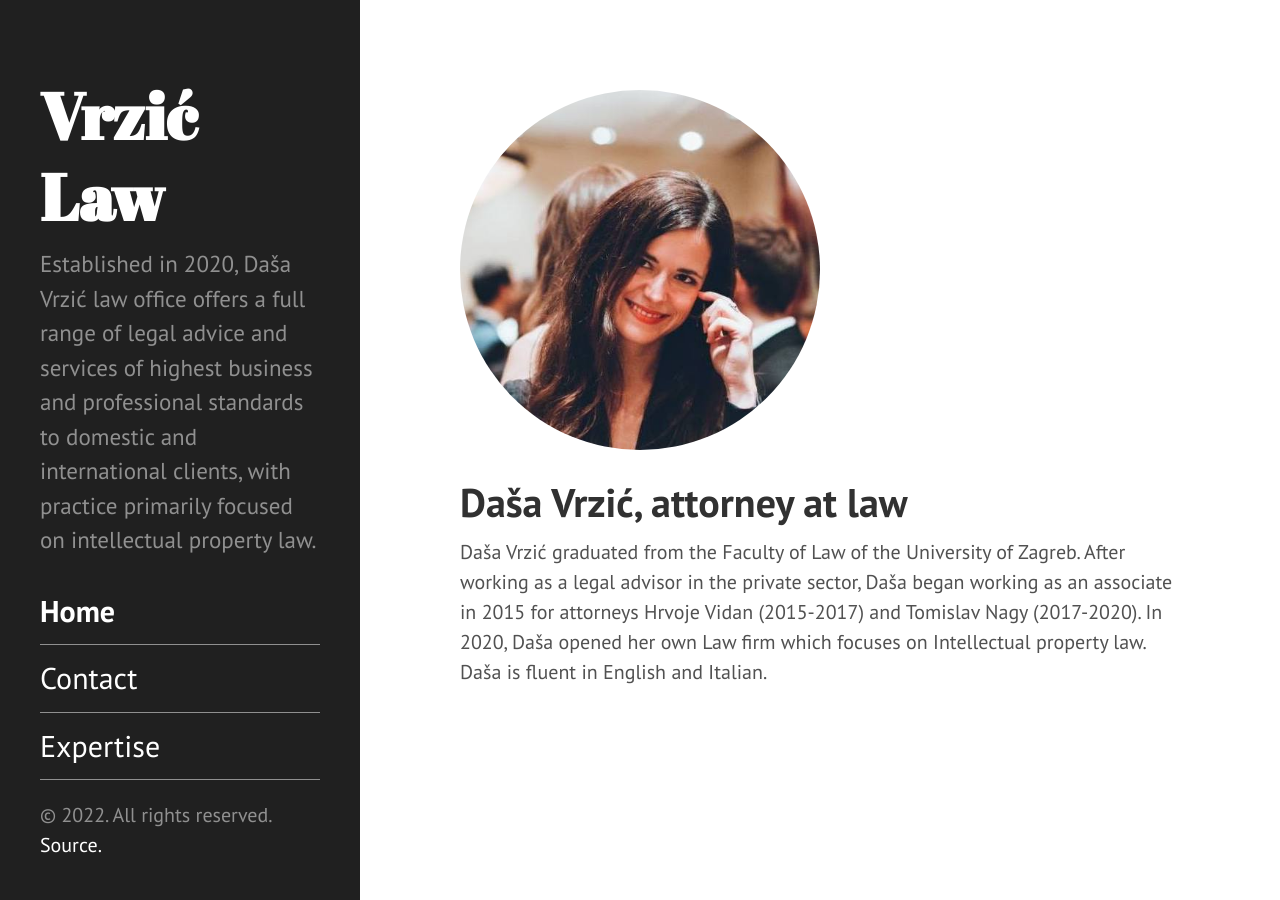
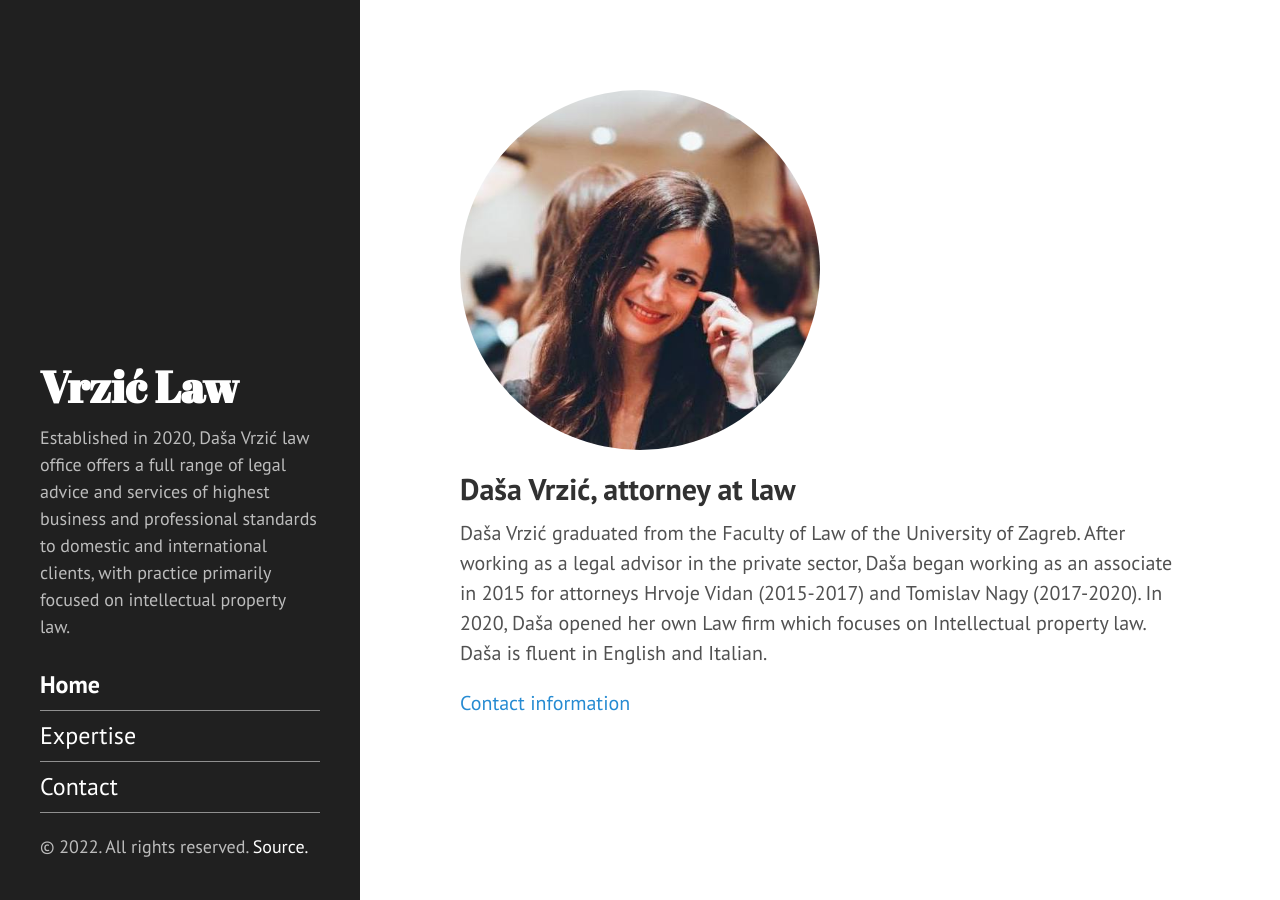
Before and after one commit to dash-sha/dash-sha.github.io, a Jekyll site: the page built from index.md, in a window 1280 px wide. Built offline with Jekyll 4.4.1, drawn with Linux system fonts in a browser that asks for light colours.

Commit message:
improve typography

```diff
--- a/_includes/sidebar.html
+++ b/_includes/sidebar.html
@@ -17,7 +17,7 @@
         `layout: page` in the front-matter. See readme for usage.
       {% endcomment %}
 
-      {% assign pages_list = site.pages %}
+      {% assign pages_list = site.pages | sort:"order" %}
       {% for node in pages_list %}
         {% if node.title != null %}
           {% if node.layout == "page" %}
@@ -29,6 +29,6 @@
       <!-- <span class="sidebar-nav-item">Important legal notice.</span> -->
     </nav>
 
-    <p>&copy; {{ site.time | date: '%Y' }}. All rights reserved. <a href="{{ site.github.repo }}">Source.</a></p>
+    <p class="copyright">&copy; {{ site.time | date: '%Y' }}. All rights reserved. <a href="{{ site.github.repo }}">Source.</a></p>
   </div>
 </div>
--- a/index.md
+++ b/index.md
@@ -1,10 +1,13 @@
 ---
 permalink: "/"
 layout: page
+order: 1
 ---
 
 <img class="mugshot" src="/uploads/dasa.jpeg"  />
 
-# Daša Vrzić, attorney at law
+## Daša Vrzić, attorney at law
 
 Daša Vrzić graduated from the Faculty of Law of the University of Zagreb. After working as a legal advisor in the private sector, Daša began working as an associate in 2015 for attorneys Hrvoje Vidan (2015-2017) and Tomislav Nagy (2017-2020). In 2020, Daša opened her own Law firm which focuses on Intellectual property law. Daša is fluent in English and Italian.
+
+[Contact information](/contact)
--- a/public/css/style.css
+++ b/public/css/style.css
@@ -2,6 +2,7 @@
 .sidebar {
     text-align: left;
     padding: 2rem 0;
+    color: rgba(255,255,255,.7);
 }
 
 .sidebar-about h1 {
@@ -10,6 +11,8 @@
 .lead {
     font-size: 16px;
 }
+.copyright { font-size: 16px }
+
 .sidebar-nav-item {
     font-size: 22px;
     padding: 5px 0;
@@ -23,14 +26,15 @@ img.mugshot {
 @media screen and (min-width: 768px) {
     .sidebar { padding: 2rem 1rem; }
     .sidebar-about h1 {
-        font-size: 65px;
+        font-size: 44px;
     }
     .lead {
-        font-size: 23px;
+        font-size: 18px;
     }
+    .copyright { font-size: 18px }
     .sidebar-nav-item {
-        font-size: 30px;
-        padding: 7px 0;
+        font-size: 24px;
+        padding: 4px 0;
         border-bottom: 1px solid rgba(255,255,255,.5);
     }
     .content { padding-top: 4rem; }
```
Also changed, not shown: contact.md (+3 -0 lines), expertise.md (+10 -8 lines).
